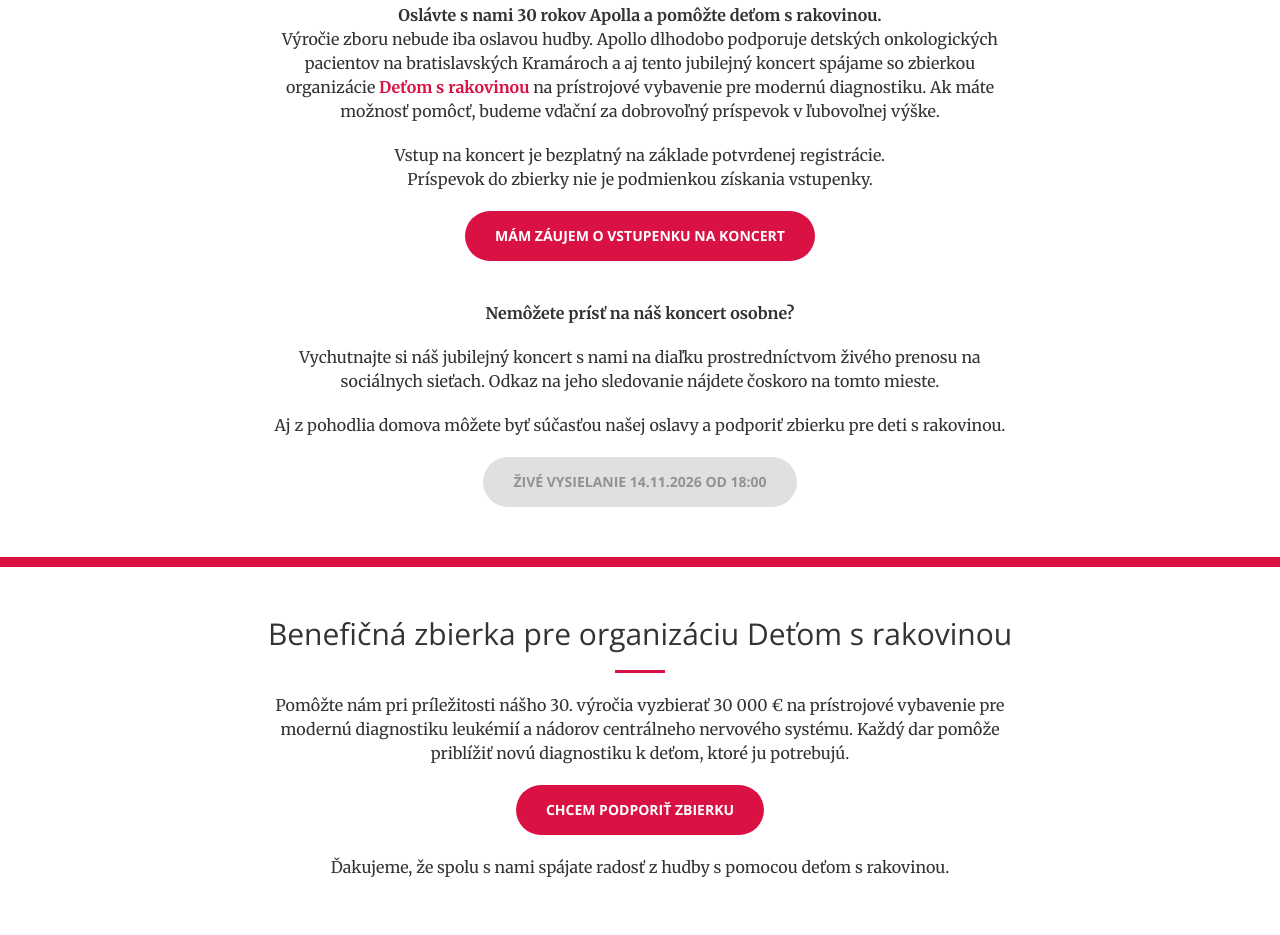
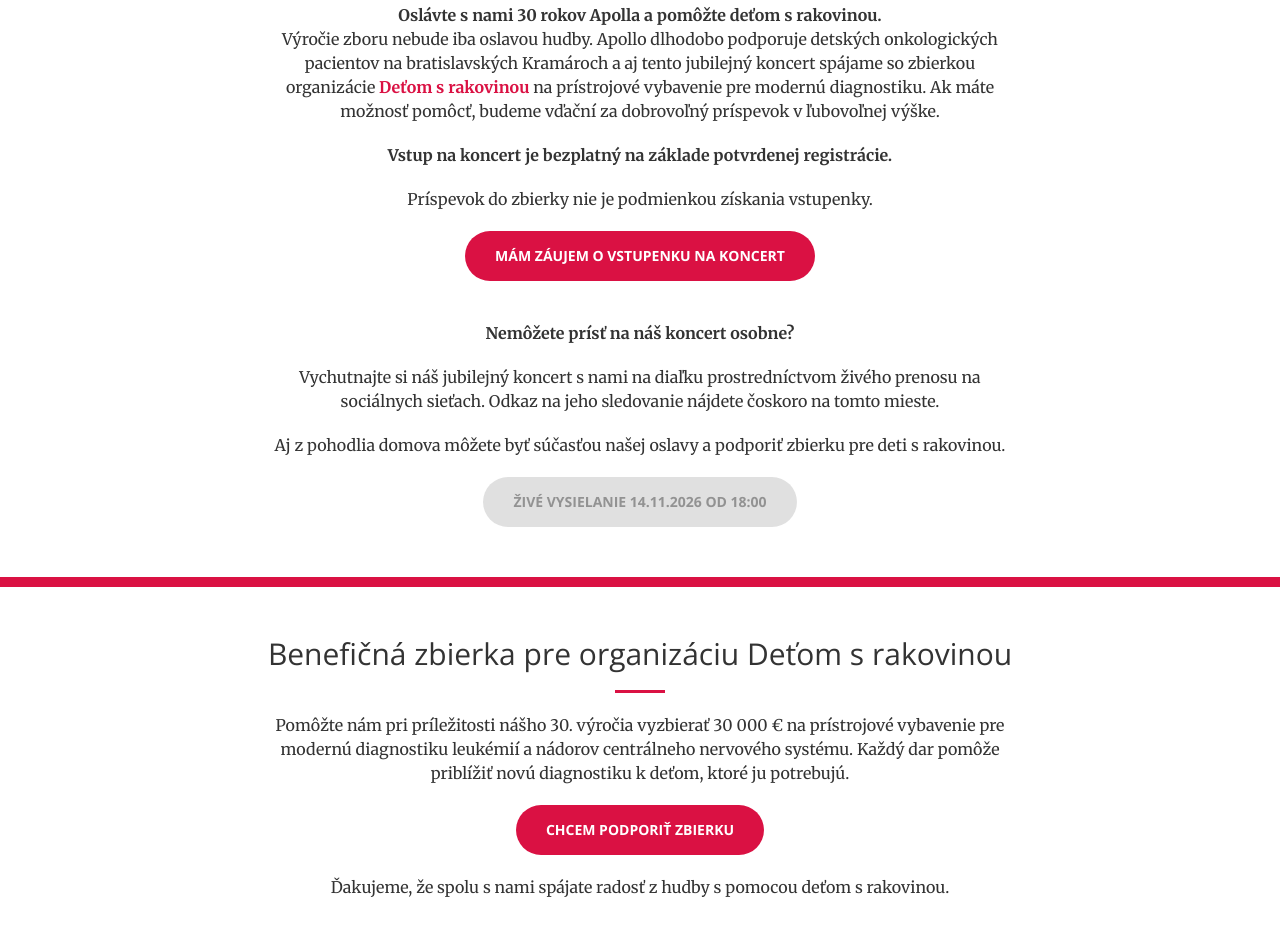
Before and after one commit to tvinar/apollo30.github.io, a website: page index.html in a window 1280 px wide. Shown: the part 1148-2083 px from the top of the page. Drawn offline with nearby package versions, Linux system fonts and the light colour scheme.

Commit message:
Update index.html

```diff
--- a/index.html
+++ b/index.html
@@ -103,9 +103,9 @@
 Výročie zboru nebude iba oslavou hudby. Apollo dlhodobo podporuje detských onkologických pacientov na bratislavských Kramároch a aj tento jubilejný koncert spájame so zbierkou organizácie <a href="https://detomsrakovinou.darujme.sk/pomozte-nam-ziskat-novy-pristroj-pre-deti-s-rakovinou/"><strong>Deťom s rakovinou</strong></a> na prístrojové vybavenie pre modernú diagnostiku. Ak máte možnosť pomôcť, budeme vďační za dobrovoľný príspevok v ľubovoľnej výške.
                     </p>
 					<p>
-    <strong></strong>Vstup na koncert je bezplatný na základe potvrdenej registrácie.</strong> <br/>Príspevok do zbierky nie je podmienkou získania vstupenky.
-</p>
-
+    <strong>Vstup na koncert je bezplatný na základe potvrdenej registrácie.</strong>
+						</p>
+					<p>Príspevok do zbierky nie je podmienkou získania vstupenky.</p>
 <p>
     <a href="https://forms.gle/cMHSquEcXbALpMuh7"
        class="btn btn-primary btn-xl">
```
